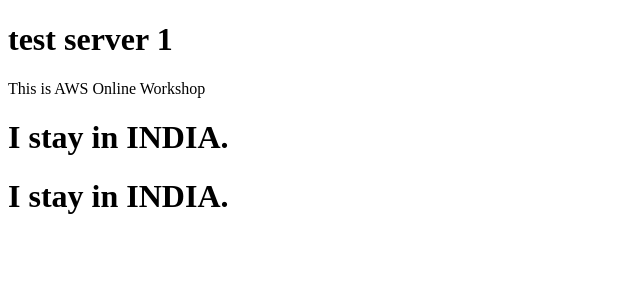
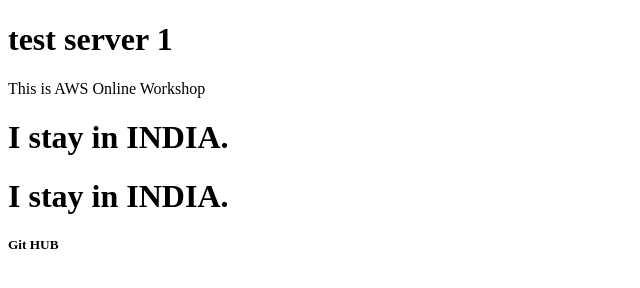
Before and after one commit to Sreekanthuu/test, a plain HTML site: page index.html in a window 1280 px wide. Shown: the full height of the page, 0-640 px from the left. Drawn offline with Linux system fonts and the light colour scheme.

Commit message:
Second commit

```diff
--- a/index.html
+++ b/index.html
@@ -6,5 +6,6 @@
 <p>This is AWS Online Workshop</p>
 <h1>I stay in INDIA.</h1>
 <h1>I stay in INDIA.</h1>
+<h5>Git HUB</h5>
 </body>
 </html>
```
